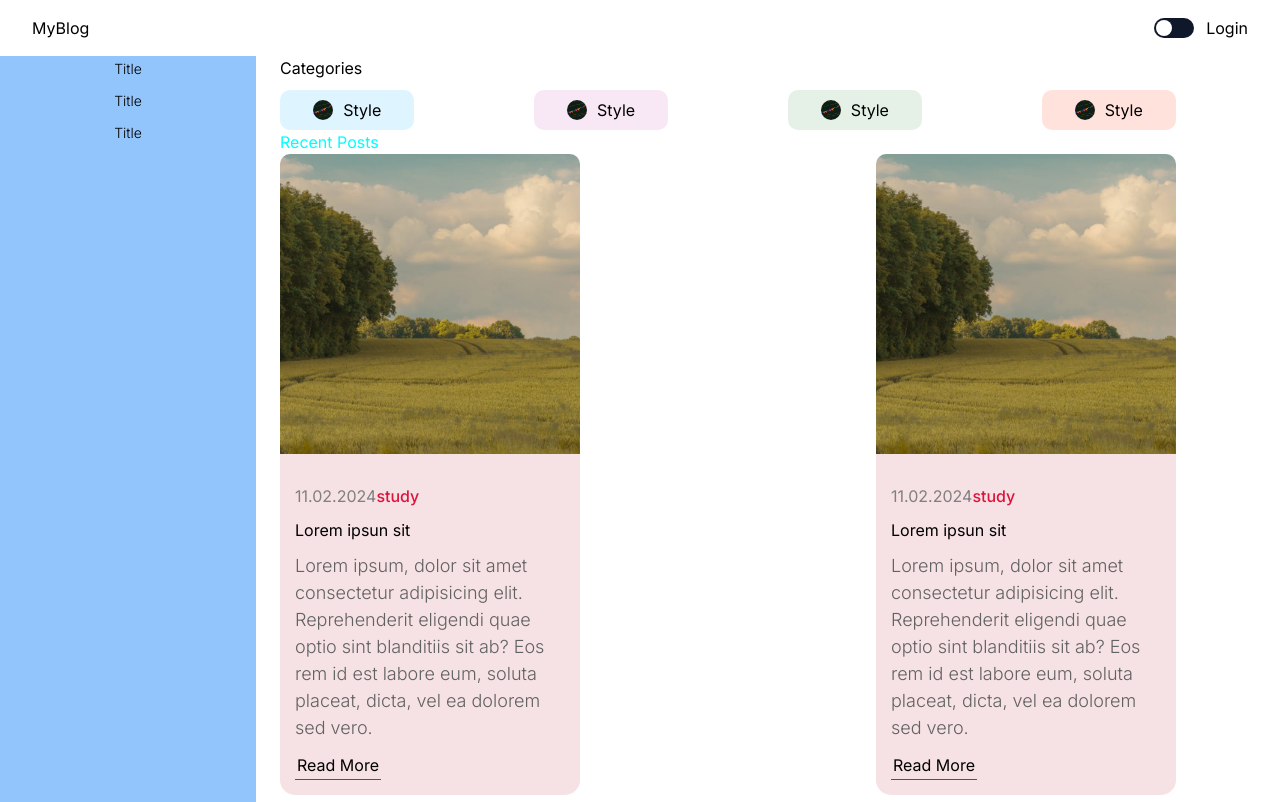
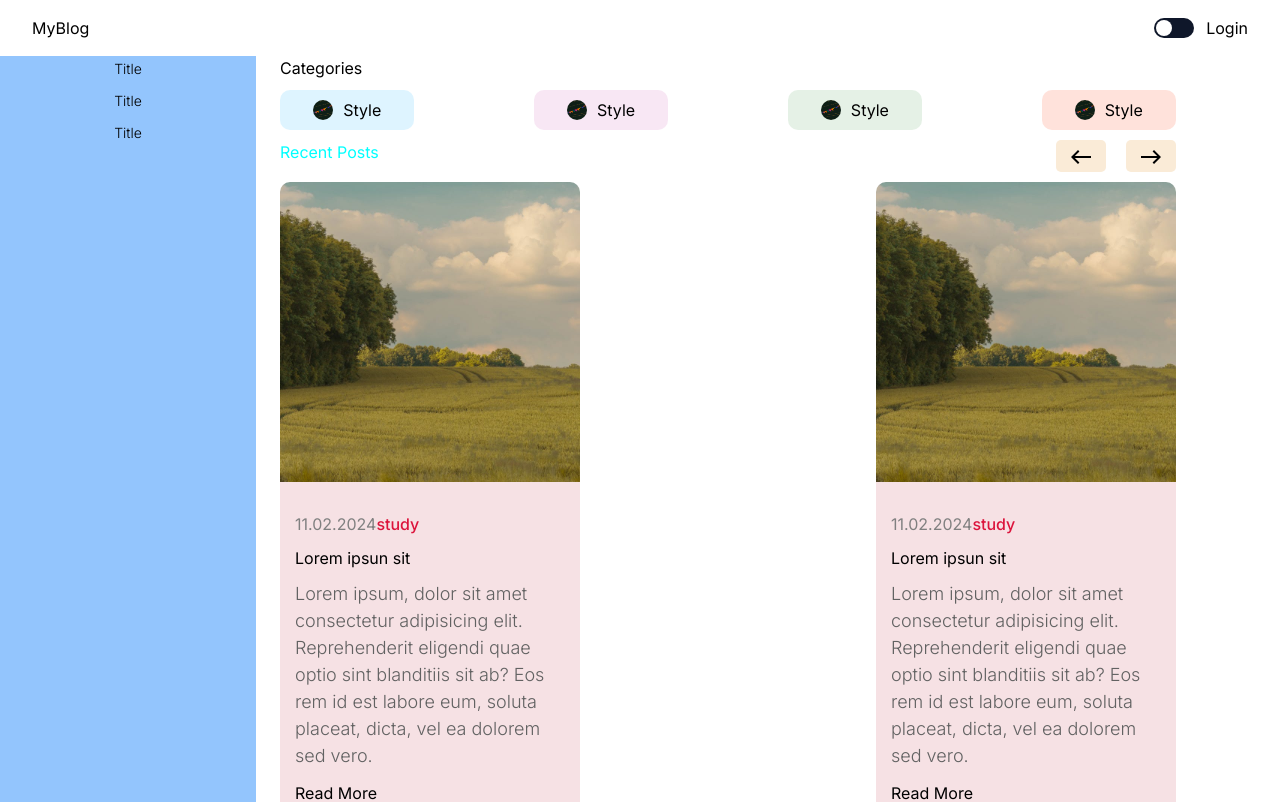
Before and after one commit to meifruit/myblog, a Next.js app: page / in a window 1280 px wide. Shown: the top 802 px of the page. Built offline with nearby package versions, Linux system fonts and the light colour scheme.

Commit message:
add pagination

```diff
--- a/package.json
+++ b/package.json
@@ -9,6 +9,10 @@
     "lint": "next lint"
   },
   "dependencies": {
+    "@emotion/react": "^11.13.0",
+    "@emotion/styled": "^11.13.0",
+    "@mui/icons-material": "^5.16.6",
+    "@mui/material": "^5.16.6",
     "next": "14.2.5",
     "react": "^18",
     "react-dom": "^18"
--- a/src/components/Pagination.jsx
+++ /dev/null
@@ -1,5 +0,0 @@
-const Pagination = () => {
-  return <div>Pagination</div>;
-};
-
-export default Pagination;
--- a/src/components/card/card.module.css
+++ b/src/components/card/card.module.css
@@ -40,5 +40,5 @@
 .link {
   border-bottom: 1px solid crimson;
   width: max-content;
-  padding: 2px;
+  padding: 2px 0;
 }
--- a/src/components/cardList/CardList.jsx
+++ b/src/components/cardList/CardList.jsx
@@ -1,18 +1,20 @@
 import Image from "next/image";
-import Pagination from "../Pagination";
+import Pagination from "../pagination/Pagination";
 import style from "./cardlist.module.css";
 import Card from "../card/Card";
 const CardList = () => {
   return (
     <div className={style.container}>
-      <h1 className={style.title}>Recent Posts</h1>
+      <div className={style.layout}>
+        <h1 className={style.title}>Recent Posts</h1>
+        <Pagination />
+      </div>
       <div className={style.posts}>
         <Card />
         <Card />
         <Card />
         <Card />
       </div>
-      <Pagination />
     </div>
   );
 };
--- a/src/components/cardList/cardlist.module.css
+++ b/src/components/cardList/cardlist.module.css
@@ -1,4 +1,11 @@
 .container {
+}
+
+.layout {
+  display: flex;
+  justify-content: space-between;
+  margin-top: 10px;
+  margin-bottom: 10px;
 }
 .title {
   color: aqua;
--- /dev/null
+++ b/src/components/pagination/Pagination.jsx
@@ -0,0 +1,16 @@
+import style from "./pagination.module.css";
+import { EastOutlined, WestOutlined } from "@mui/icons-material";
+const Pagination = () => {
+  return (
+    <div className={style.container}>
+      <button className={style.buttonleft}>
+        <WestOutlined />
+      </button>
+      <button className={style.buttonright}>
+        <EastOutlined />
+      </button>
+    </div>
+  );
+};
+
+export default Pagination;
--- /dev/null
+++ b/src/components/pagination/pagination.module.css
@@ -0,0 +1,22 @@
+.container {
+  display: flex;
+  justify-content: space-between;
+}
+.buttonleft {
+  margin-right: 20px;
+  width: 50px;
+  border: none;
+  padding: 3px;
+  background-color: antiquewhite;
+  cursor: pointer;
+  border-radius: 5px;
+}
+
+.buttonright {
+  width: 50px;
+  border: none;
+  padding: 3px;
+  background-color: antiquewhite;
+  cursor: pointer;
+  border-radius: 5px;
+}
```
Also changed, not shown: 1 other file (tests, documents, lock files or other folders).
